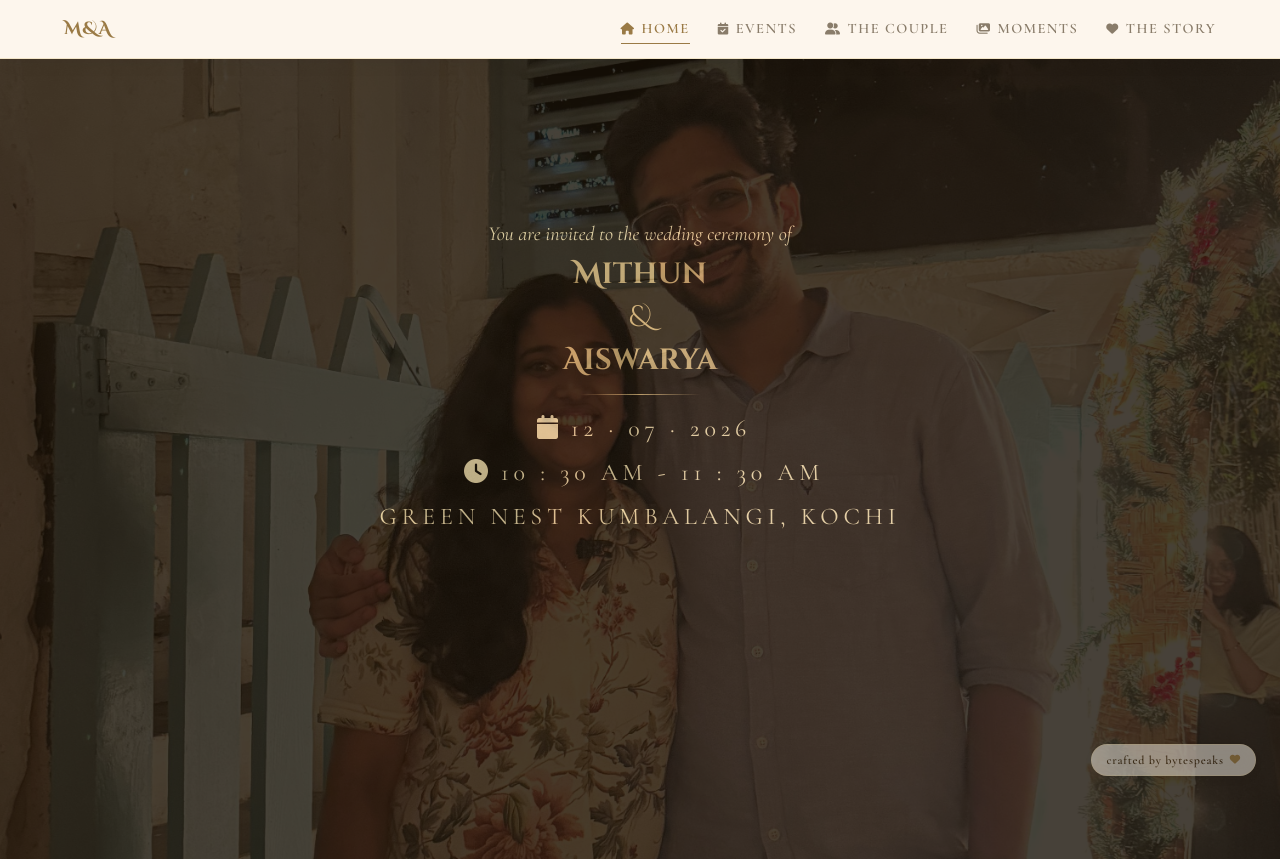
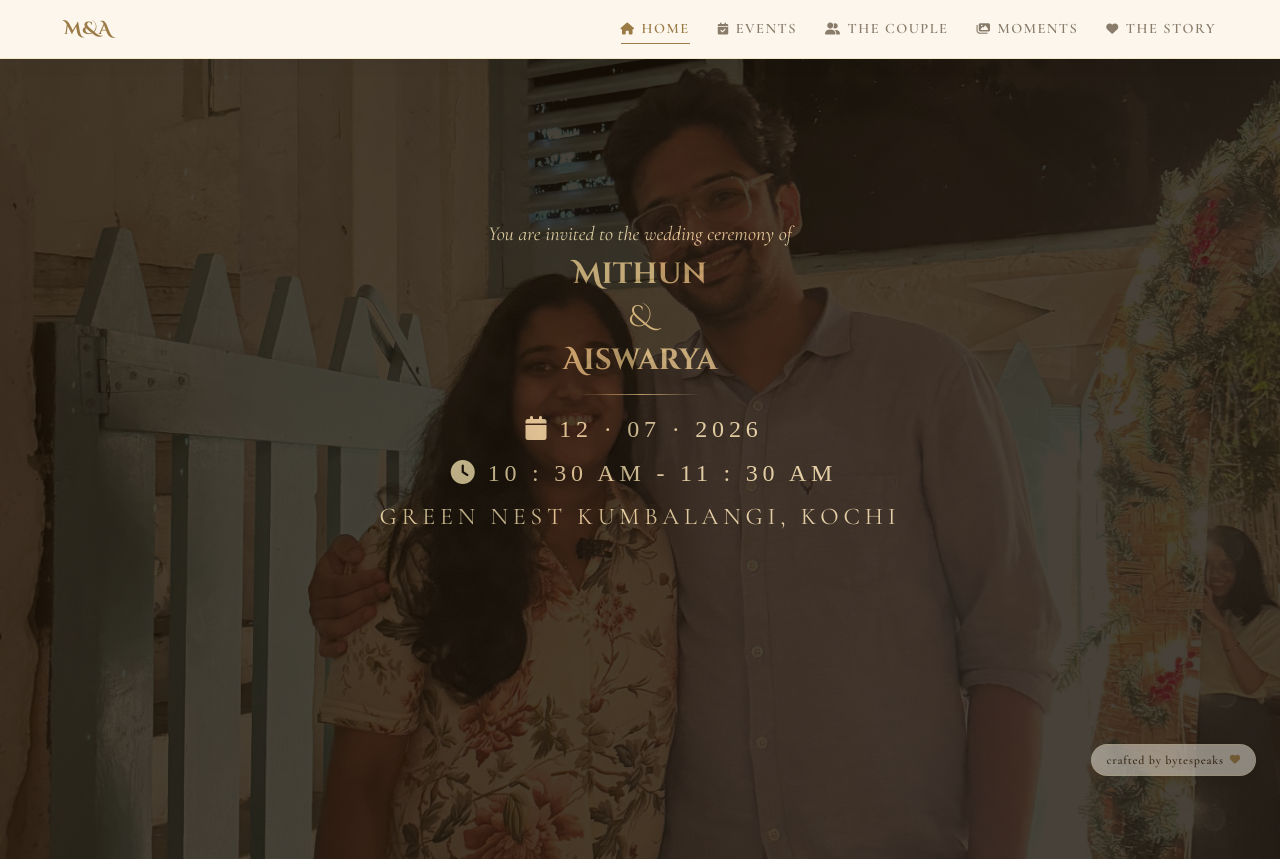
Before and after one commit to Ajay-the-dev/marriage-app-template, a Vue app: page / in a window 1280 px wide. Built offline with nearby package versions, Linux system fonts and the light colour scheme.

Commit message:
ui updates

```diff
--- a/src/components/Events.vue
+++ b/src/components/Events.vue
@@ -6,7 +6,7 @@
             <!-- Section Header -->
             <div class="text-center mb-5 header-block">
               <span class="sub-title">Join Our Celebrations</span>
-              <h2 class="main-title">The Wedding Itinerary</h2>
+              <h2 class="main-title">The Wedding itinerary</h2>
               <div class="luxury-divider">
                 <span class="line"></span>
                 <i class="fa-solid fa-heart divider-icon"></i>
--- a/src/components/Home.vue
+++ b/src/components/Home.vue
@@ -44,14 +44,6 @@ onMounted(() => {
         }
     );
 
-    // Floating animation for all text
-            // gsap.to(heroContent.value.children, {
-            //     y: -30,
-            //     duration: 3,
-            //     ease: "sine.inOut",
-            //     // repeat: -1,
-            //     yoyo: true,
-            // });
 });
 </script>
 <style scoped>
@@ -85,7 +77,7 @@ opacity: 1;
 }
 
 .hero-date {
-    font-family: 'Cormorant Garamond', serif;
+    font-family: 'Sans-serif', serif;
     font-size: clamp(1.25rem, 2.5vw, 1.5rem);
     color: var(--gold-light);
     letter-spacing: 0.2em;
@@ -94,8 +86,8 @@ opacity: 1;
 }
 
 .hero-time {
-    font-family: 'Cormorant Garamond', serif;
-    font-size: clamp(0.875rem, 2.5vw, 1.5rem);
+    font-family: 'Sans-serif', serif;
+    font-size: clamp(1rem, 2.5vw, 1.5rem);
     color: var(--gold-light);
     letter-spacing: 0.2em;
     margin-top: 0.5rem;
--- a/src/components/bottomMenu.vue
+++ b/src/components/bottomMenu.vue
@@ -150,7 +150,7 @@ const handleCenterAction = () => router.push("/couple");
   bottom: 20px;
   left: 50%;
   transform: translateX(-50%);
-  z-index: 9999;
+  z-index: 10000;
   width: 100%;
   max-width: 420px;
   padding: 0 16px;
--- a/src/components/bytespeaks.vue
+++ b/src/components/bytespeaks.vue
@@ -1,12 +1,24 @@
 <template>
     <!-- Floating Signature Badge -->
   <div class="floating-signature">
-    <a href="https://bytespeaks.com" target="_blank" rel="noopener" class="signature-link">
+    <span @click="goto()" class="signature-link">
       crafted by bytespeaks <i class="fa-solid fa-heart heart-icon"></i>
-    </a>
+    </span>
   </div>
 </template>
 <script setup>
+import { computed } from "vue";
+
+const generateSignatureLink = computed(() => {
+  const textString = "Hello, I'm interested in your services. Could you please provide more information?";
+  const baseUrl = "https://wa.me/971562948474";
+  const utmParams = `?text=${encodeURIComponent(textString)}`;
+  return `${baseUrl}${utmParams}`;
+});
+
+const goto = () => {
+  window.open(generateSignatureLink.value, "_blank");
+};
 </script>
 <style lang="scss" scoped>
 /* ── Floating Signature Badge ── */
@@ -14,8 +26,9 @@
   position: fixed;
   bottom: 24px;
   right: 24px;
-  z-index: 10000; /* Stays on top of everything */
+  z-index: 9999; /* Stays on top of everything */
   pointer-events: auto;
+  cursor: pointer;
 }
 
 .signature-link {
```
